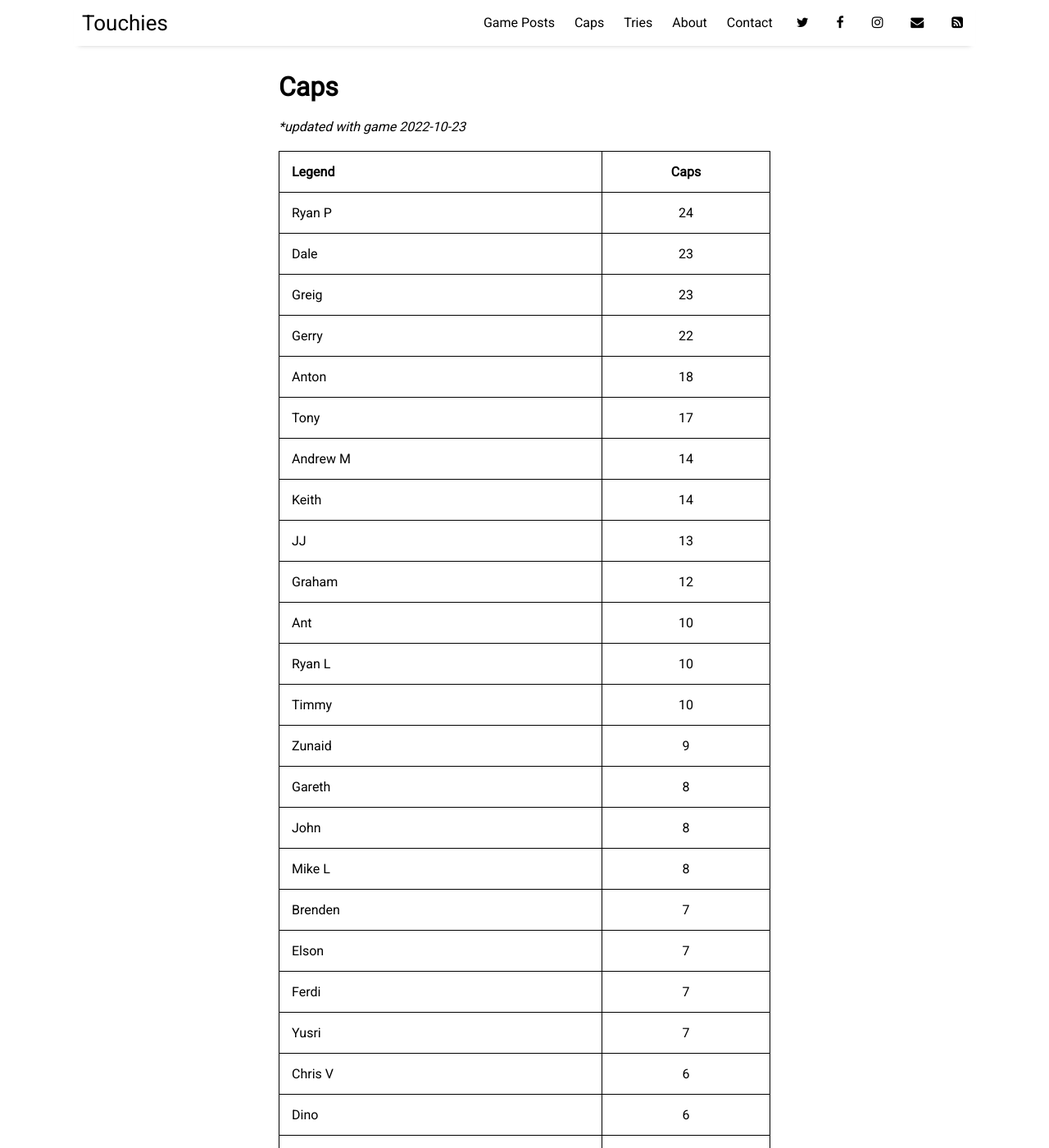
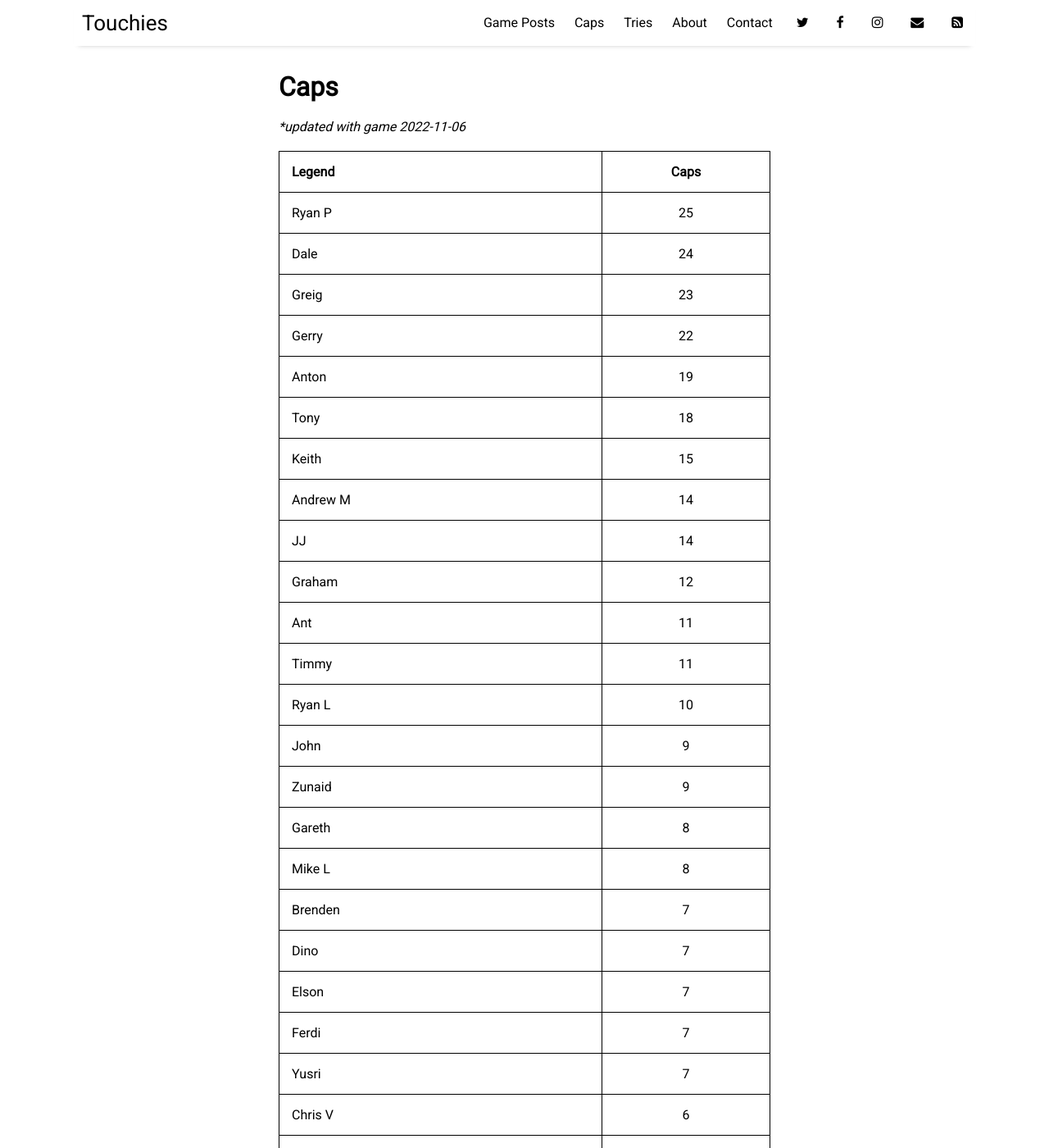
Before and after one commit to sundayrugby/sundayrugby.github.io, a Jekyll site: the page built from pages/caps.md, in a window 1280 px wide and 1400 px high. Shown: the whole window at 82% size. Built offline with Jekyll 4.4.1, drawn with Linux system fonts in a browser that asks for light colours; nearby versions of some CDN libraries; some of the changed text lies outside the part shown.

Commit message:
Update caps.md

```diff
--- a/pages/caps.md
+++ b/pages/caps.md
@@ -4,64 +4,64 @@ title: Caps
 permalink: /caps
 ---
 
-**updated with game 2022-10-23*
+**updated with game 2022-11-06*
 
 
 Legend               | Caps
 --------------------- | :------------------:
-Ryan P|24
-Dale|23
+Ryan P|25
+Dale|24
 Greig|23
 Gerry|22
-Anton|18
-Tony|17
+Anton|19
+Tony|18
+Keith|15
 Andrew M|14
-Keith|14
-JJ|13
+JJ|14
 Graham|12
-Ant|10
+Ant|11
+Timmy|11
 Ryan L|10
-Timmy|10
+John|9
 Zunaid|9
 Gareth|8
-John|8
 Mike L|8
 Brenden|7
+Dino|7
 Elson|7
 Ferdi|7
 Yusri|7
 Chris V|6
-Dino|6
+David|6
 Dylan|6
 Grant R|6
+Ian|6
+Nick M|6
+Shaka|6
 Steven|6
 Terry|6
 Chris W|5
-David|5
-Ian|5
-Nick M|5
-Shaka|5
+Saul|5
 Adam|4
 Casey|4
 Chad|4
-Saul|4
+Rich|4
 Dean|3
 Juan|3
 Julian|3
-Rich|3
+Matt W|3
+Simphiwe|3
 Donovan|2
 Dylan P|2
 Emile|2
 Grant M|2
 Lukman|2
 Marshal|2
-Matt W|2
 Nic B|2
 Nic L|2
 Patrick|2
 Rikki|2
 Robin|2
-Siphiwe|2
 Andrew S|1
 Andrew St|1
 Lloyd|1
```
Also changed, not shown: other parts of pages/caps.md (+1 -0 lines).
